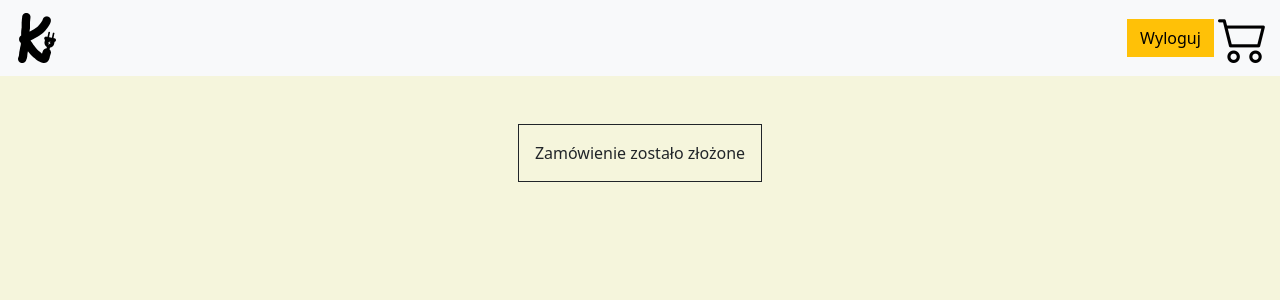
After one commit to Majdzel/Projekt-Sklep, a Django app: page /ordering/order_save/ in a window 1280 px wide. The commit adds this page. Shown: the top 300 px of the page. Run offline with Django 4.2, Linux system fonts and the light colour scheme; the visitor is signed in with stand-in values (Sample User, id 1).

Commit message:
brakujące pilki

```diff
--- a/kabelek/templates/registration/register.html
+++ b/kabelek/templates/registration/register.html
@@ -6,6 +6,7 @@
         <div class="form-group border border-dark">
             <div class="px-3 py-3">
                 <form method="POST" action="" style="border: none;">
+                    {% csrf_token %}
                     {{form}}
                     <button id="butt" type="submit">Zarejestruj</button>
                 </form>
--- /dev/null
+++ b/kabelek/templates/shop/order_finished.html
@@ -0,0 +1,11 @@
+{% extends 'shop/main.html' %}
+{% load static %}
+{% block content %}
+   <div class="d-flex justify-content-center pt-5 ">
+        <div class="form-group border border-dark">
+            <div class="px-3 py-3">
+                Zamówienie zostało złożone
+            </div>
+        </div>
+    </div>
+{% endblock content %}
```
